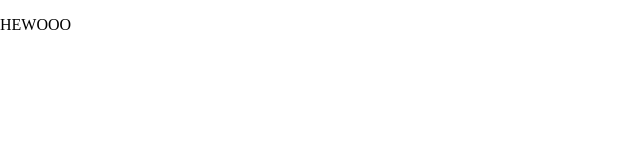
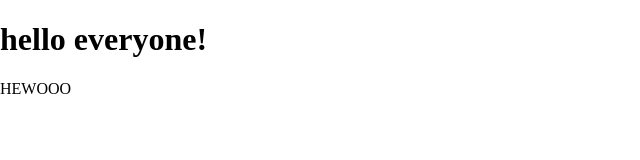
Before and after one commit to mantehdan/template-test, a plain HTML site: page index.html in a window 1280 px wide. Shown: the whole page, without its empty margins (0-640 px from the left). Drawn offline with Linux system fonts and the light colour scheme.

Commit message:
hello everyone!

```diff
--- a/index.html
+++ b/index.html
@@ -11,6 +11,7 @@
 
 </head>
 <body>
+    <h1>hello everyone!</h1>
     <p>HEWOOO</p>
     <!-- script -->
     <script src="script.js"></script>
```
